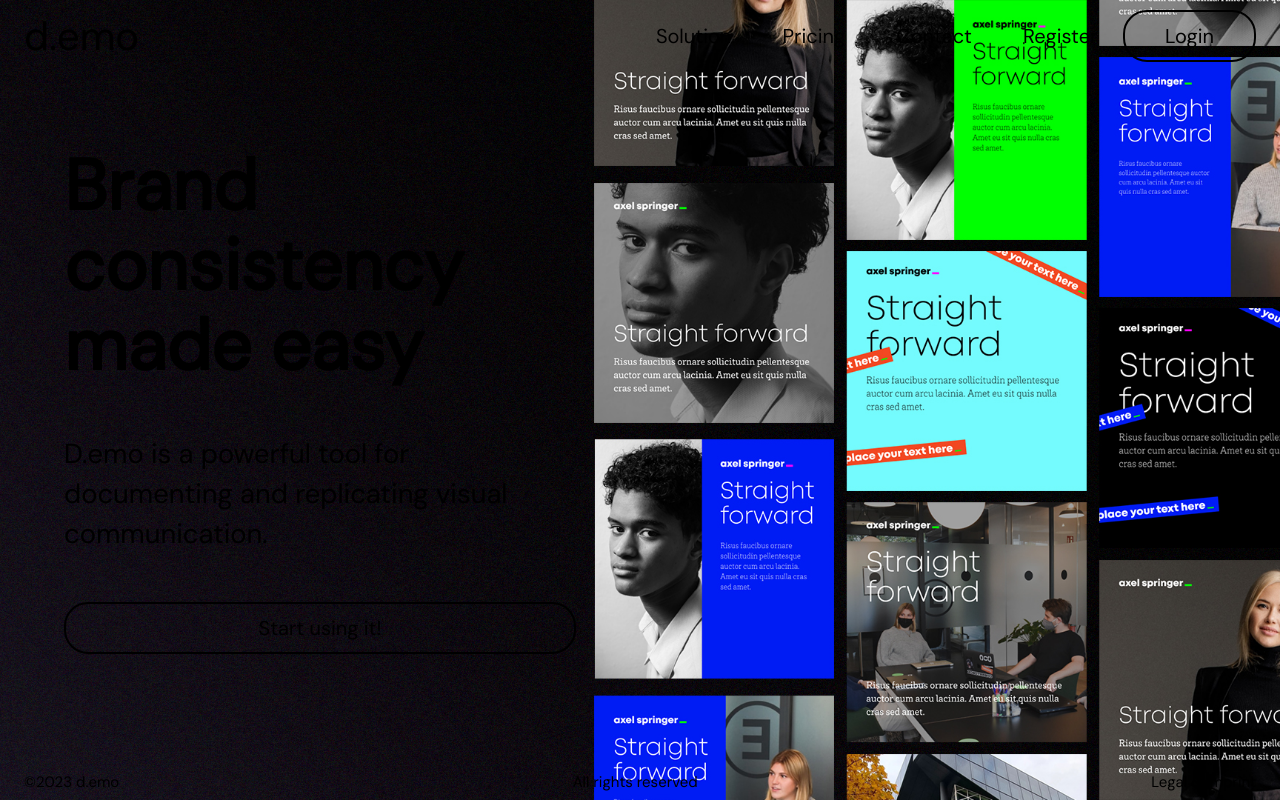
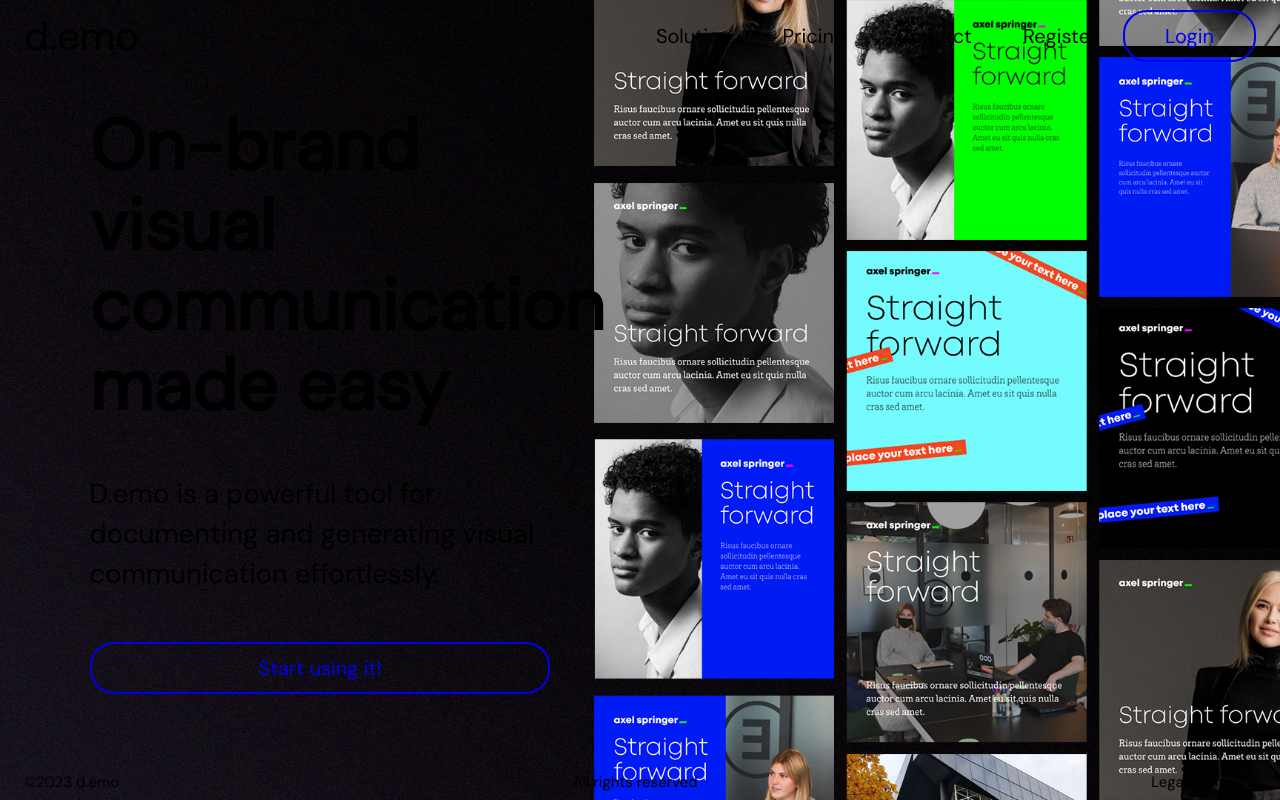
Before and after one commit to eduarnog/demo, a Python web app: template app/templates/simple_pages/index.html in a window 1280 px wide. Run offline with Jinja, Linux system fonts and the light colour scheme; the template is opened without the code that fills it, so the values that code supplies are empty.

Commit message:
v.001.008

```diff
--- a/app/static/buttons.css
+++ b/app/static/buttons.css
@@ -1,11 +1,11 @@
 /* buttons */
 .button-primary {
     padding: 14px 40px;
-    color: var(--md-sys-color-primary-container);
-    background-color: var(--md-sys-color-on-surface);;
+    color: var();
+    background-color: var( --md-sys-color-primary);;
     border-radius: 24px;
     border: 2px solid;
-    border-color: var(--md-sys-color-on-surface);
+    border-color: var(--md-sys-color-primary);
     font-size: 1rem;
     line-height: 1rem;
     letter-spacing: +1;
--- a/app/static/containers.css
+++ b/app/static/containers.css
@@ -115,7 +115,7 @@
     width: 50%;
     height: 100vh;
     max-width: 860px;
-    padding: 0px 5vw;
+    padding: 0px 7vw;
     display: flex;
     flex-direction:column;
     justify-content: center;
@@ -233,6 +233,7 @@
     z-index: 3;
     position: absolute;
     background-color: var(--md-sys-color-error-container);
+    color: black;
     font-size: 16px;
     padding: 16px;
     margin-top: 72px;
@@ -242,6 +243,7 @@
 .pop-up-succs{
     z-index: 3;
     position: absolute;
+    color: black;
     background-color: var(--md-ref-palette-error90);
     font-size: 16px;
     padding: 16px;
--- a/app/templates/simple_pages/index.html
+++ b/app/templates/simple_pages/index.html
@@ -2,11 +2,11 @@
 {% block title %} Home {% endblock %}
 {% block content %}
   <!--Hero section-->
-  <section class="section-full-h" background-image = "{{ url_for('static', filename='hero.jpg') }}">
+  <section class="section-full-h" background-image="url(https://github.com/eduarnog/demo/blob/main/app/static/hero.jpg?raw=true)">
     <!--container 50%-->
     <div class="container-medium-v">
-      <h1 class="display-large">Brand consistency made easy</h1>
-      <p class="title-large"> D.emo is a powerful tool for documenting and replicating visual communication.</p>
+      <h1 class="display-large">On-brand visual communication made easy</h1>
+      <p class="title-large"> D.emo is a powerful tool for documenting and generating visual communication effortlessly.</p>
       <a href="/login" class="button-primary">Start using it!</a>
     </div>
   </section>
```
Also changed, not shown: app/static/Artboard 1.jpg (added), app/static/menu_24px.svg.
